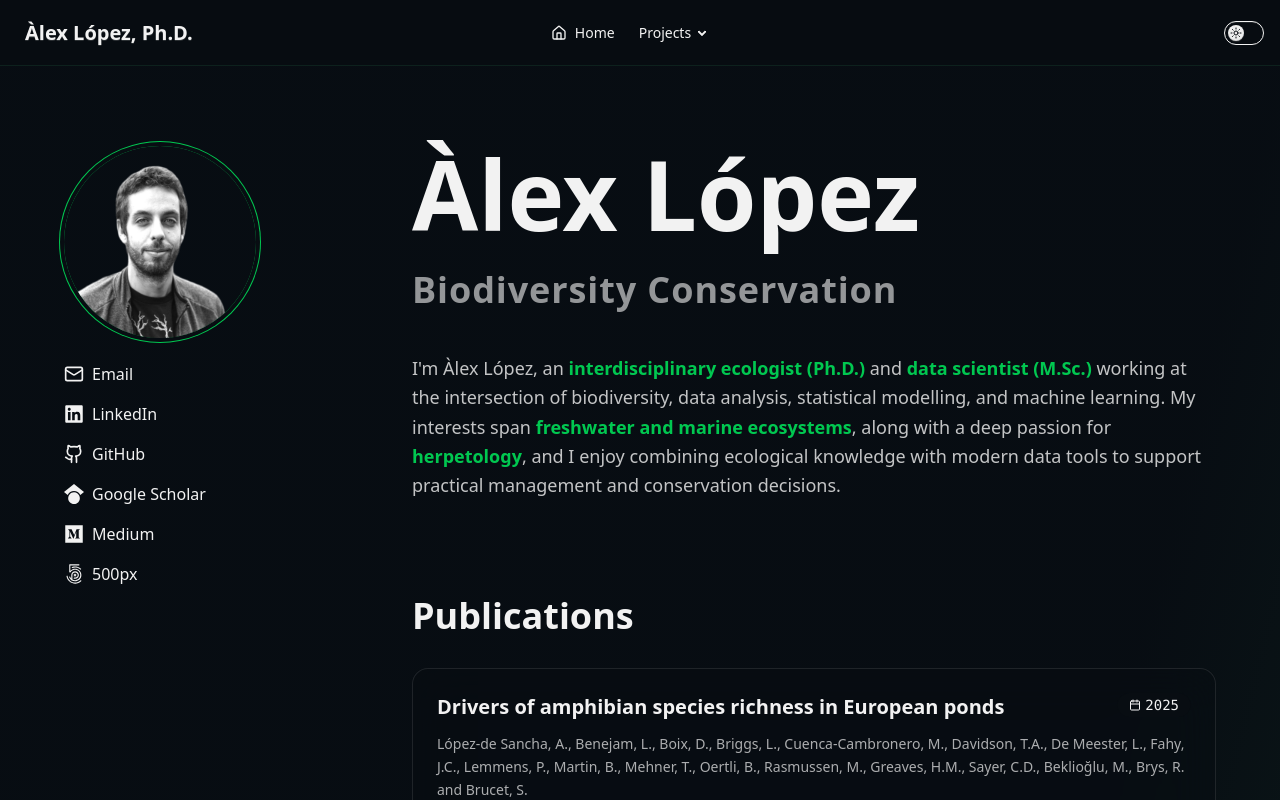
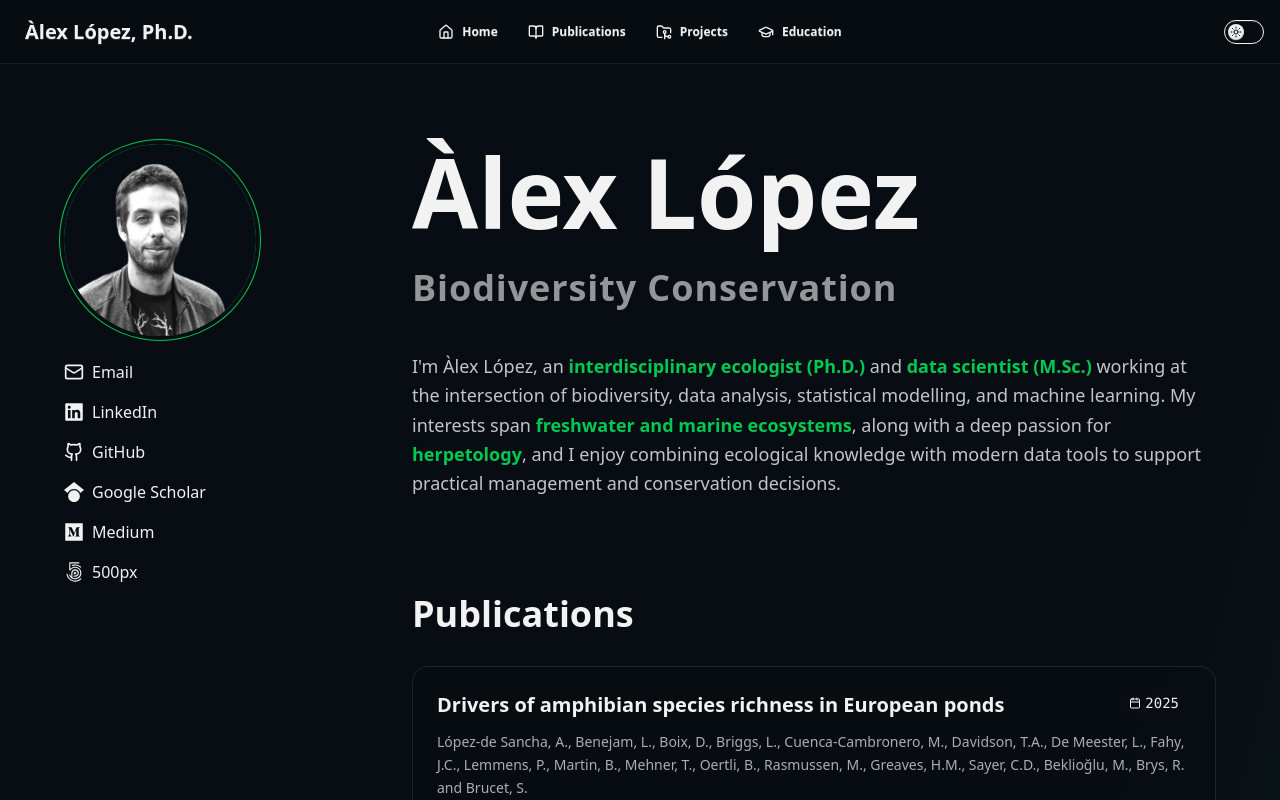
Before and after one commit to Luovtyrell/AlexLopezPHD, a React (Vite) app: page / in a window 1280 px wide. Shown: the top 800 px of the page. Built offline with nearby package versions, Linux system fonts and the light colour scheme.

Commit message:
Implement smooth scrolling navigation to page sections and correct footer LinkedIn URL.

```diff
--- a/src/components/Footer.jsx
+++ b/src/components/Footer.jsx
@@ -4,7 +4,7 @@ const Footer = () => {
   return (
     <footer className="footer sm:footer-horizontal footer-center bg-base-300/30 text-base-content p-4 backdrop-blur-lg border border-base-300/30">
       <aside>
-        <p>© {new Date().getFullYear()} / made by <a href="https://github.https://www.linkedin.com/in/luovtyrell//Luovtyrell/" className="text-rose-600 link link-hover">Lucía Ordoñez Vilanova</a></p>
+        <p>© {new Date().getFullYear()} / made by <a href="https://www.linkedin.com/in//Luovtyrell/" className="text-rose-600 link link-hover">Lucía Ordoñez Vilanova</a></p>
       </aside>
     </footer>
 
--- a/src/components/Hero.jsx
+++ b/src/components/Hero.jsx
@@ -32,7 +32,7 @@ const Hero = () => {
   }, [])
 
   return (
-    <div className="min-h-screen bg-linear-to-br from-base-100 via-base-200 to-base-300 flex items-center justify-center px-6 py-20">
+    <div id="home" className="min-h-screen bg-linear-to-br from-base-100 via-base-200 to-base-300 flex items-center justify-center px-6 py-20">
       <div className="max-w-6xl w-full">
         <div className="grid grid-cols-1 lg:grid-cols-[300px_1fr] gap-12 items-start">
 
@@ -88,7 +88,7 @@ const Hero = () => {
           </div>
 
           <div className="flex flex-col gap-8">
-            <div>
+            <div id="bio">
               <h1 className="text-5xl md:text-7xl lg:text-8xl font-black mb-4">
                 Àlex López
               </h1>
@@ -107,9 +107,18 @@ const Hero = () => {
                 I'm Àlex López, an <span className="text-primary font-semibold">interdisciplinary ecologist (Ph.D.)</span> and <span className="text-primary font-semibold">data scientist (M.Sc.)</span> working at the intersection of biodiversity, data analysis, statistical modelling, and machine learning. My interests span <span className="text-primary font-semibold">freshwater and marine ecosystems</span>, along with a deep passion for <span className="text-primary font-semibold">herpetology</span>, and I enjoy combining ecological knowledge with modern data tools to support practical management and conservation decisions.
               </p>
             </div>
-            <Publications />
-            <Projects />
-            <Timeline />
+
+            <div id="publications" className="scroll-mt-24">
+              <Publications />
+            </div>
+
+            <div id="projects" className="scroll-mt-24">
+              <Projects />
+            </div>
+
+            <div id="timeline" className="scroll-mt-24">
+              <Timeline />
+            </div>
           </div>
         </div>
       </div>
--- a/src/components/Navbar.jsx
+++ b/src/components/Navbar.jsx
@@ -1,7 +1,31 @@
 import ThemeToggle from './ThemeToggle';
-import { Home } from 'lucide-react';
+import { Home, BookOpen, FolderGit2, GraduationCap } from 'lucide-react';
 
 const Navbar = () => {
+  const scrollToSection = (e, id) => {
+    e.preventDefault();
+    const element = document.querySelector(id);
+    if (element) {
+      const offset = 80;
+      const bodyRect = document.body.getBoundingClientRect().top;
+      const elementRect = element.getBoundingClientRect().top;
+      const elementPosition = elementRect - bodyRect;
+      const offsetPosition = elementPosition - offset;
+
+      window.scrollTo({
+        top: offsetPosition,
+        behavior: 'smooth'
+      });
+    }
+  };
+
+  const navItems = [
+    { name: 'Home', href: '#home', icon: Home },
+    { name: 'Publications', href: '#publications', icon: BookOpen },
+    { name: 'Projects', href: '#projects', icon: FolderGit2 },
+    { name: 'Education', href: '#timeline', icon: GraduationCap },
+  ];
+
   return (
     <div className="navbar bg-base-100/70 backdrop-blur-xl border-b border-base-300/50 sticky top-0 z-50">
       <div className="navbar-start">
@@ -12,32 +36,42 @@ const Navbar = () => {
           <ul
             tabIndex={0}
             className="menu menu-sm dropdown-content bg-base-100 rounded-box z-1 mt-3 w-52 p-2 shadow">
-            <li><a className="flex items-center gap-2"><Home className="w-4 h-4" /> Home</a></li>
-            <li>
-              <a>Proyectos</a>
-              <ul className="p-2">
-                <li><a>Submenu 1</a></li>
-                <li><a>Submenu 2</a></li>
-              </ul>
-            </li>
-            <li><a>Item 3</a></li>
+            {navItems.map((item) => (
+              <li key={item.name}>
+                <a
+                  href={item.href}
+                  onClick={(e) => scrollToSection(e, item.href)}
+                  className="flex items-center gap-2"
+                >
+                  <item.icon className="w-4 h-4" />
+                  {item.name}
+                </a>
+              </li>
+            ))}
           </ul>
         </div>
-        <a className="btn btn-ghost text-xl">Àlex López, Ph.D.</a>
+        <a
+          href="#home"
+          onClick={(e) => scrollToSection(e, '#home')}
+          className="btn btn-ghost text-xl"
+        >
+          Àlex López, Ph.D.
+        </a>
       </div>
       <div className="navbar-center hidden lg:flex">
-        <ul className="menu menu-horizontal px-1">
-          <li><a className="flex items-center gap-2"><Home className="w-4 h-4" /> Home</a></li>
-          <li>
-            <details>
-              <summary>Projects</summary>
-              <ul className="p-2">
-                <li><a>Submenu 1</a></li>
-                <li><a>Submenu 2</a></li>
-              </ul>
-            </details>
-          </li>
-          <li><a></a></li>
+        <ul className="flex items-center gap-1 px-1">
+          {navItems.map((item) => (
+            <li key={item.name}>
+              <a
+                href={item.href}
+                onClick={(e) => scrollToSection(e, item.href)}
+                className="btn btn-sm btn-ghost flex items-center gap-2"
+              >
+                <item.icon className="w-4 h-4" />
+                {item.name}
+              </a>
+            </li>
+          ))}
         </ul>
       </div>
       <div className="navbar-end gap-2">
```
